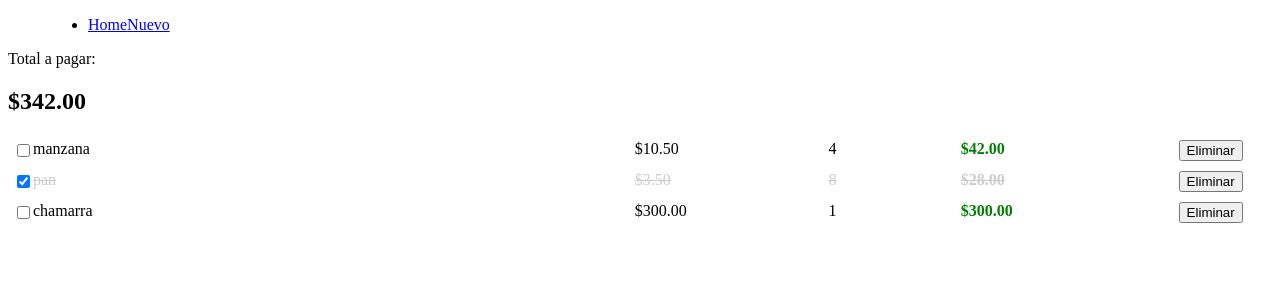
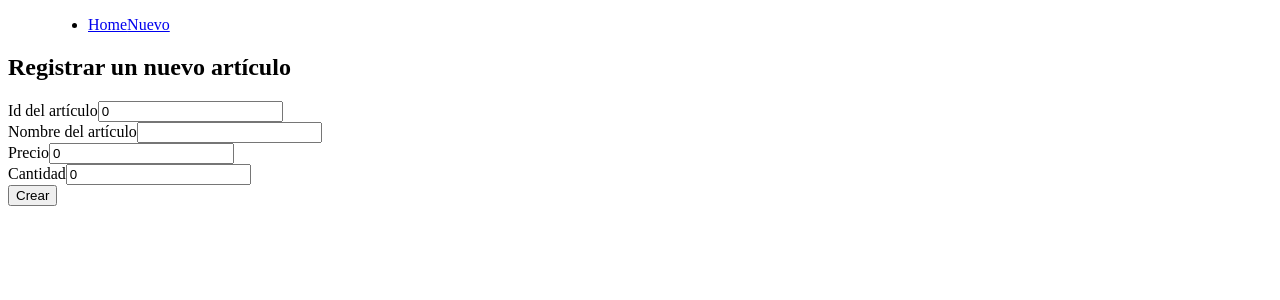
Before and after one commit to candelariaretamal/trabajoPractico, an Angular app: page /add in a window 1280 px wide. Before the commit this address led to /. Shown: the top 300 px of the page. Built offline with nearby package versions, Linux system fonts and the light colour scheme.

Commit message:
cree un formulario para agregar un articulo, agregue rutas, un nuevo componente addItem y cree un servicio para item

```diff
--- a/src/app/app-routing.module.ts
+++ b/src/app/app-routing.module.ts
@@ -1,7 +1,19 @@
 import { NgModule } from '@angular/core';
 import { RouterModule, Routes } from '@angular/router';
+import { ItemsComponent } from './components/items/items.component';
+import { AdditemComponent } from './components/additem/additem.component';
 
-const routes: Routes = [];
+
+const routes: Routes = [
+  {
+    path: '',
+    component: ItemsComponent
+  },
+  {
+    path:'add',
+    component: AdditemComponent
+  }
+];
 
 @NgModule({
   imports: [RouterModule.forRoot(routes)],
--- a/src/app/app.component.html
+++ b/src/app/app.component.html
@@ -1,4 +1,4 @@
 <div>
     <app-header></app-header>
-    <app-items></app-items>
+    <router-outlet></router-outlet>
 </div>
--- /dev/null
+++ b/src/app/components/additem/additem.component.html
@@ -0,0 +1,22 @@
+<form action="" (ngSubmit)="onSubmit()">
+    <h2>Registrar un nuevo artículo</h2>
+
+    <div>
+        <label for="">Id del artículo</label>
+        <input type="text" name="id" id="" [(ngModel)]="id">
+    </div>
+    <div>
+        <label for="">Nombre del artículo</label>
+        <input type="text" name="title" id="" [(ngModel)]="title">
+    </div>
+    <div>
+        <label for="">Precio</label>
+        <input type="text" name="price" id="" [(ngModel)]="price">
+    </div>
+    <div>
+        <label for="">Cantidad</label>
+        <input type="text" name="quantity" id="" [(ngModel)]="quantity">
+    </div>
+
+    <input type="submit" value="Crear">
+</form>
--- /dev/null
+++ b/src/app/components/additem/additem.component.ts
@@ -0,0 +1,36 @@
+import { Component, OnInit} from '@angular/core';
+import { Router } from '@angular/router';
+import { Item } from 'src/app/models/item';
+import { ItemService } from 'src/app/services/item.service';
+
+@Component({
+  selector: 'app-additem',
+  templateUrl: './additem.component.html',
+  styleUrls: ['./additem.component.css']
+})
+export class AdditemComponent implements OnInit{
+
+
+  id:number=0;
+  title:string= '';
+  price:number= 0;
+  quantity:number= 0;
+
+  constructor(private itemService: ItemService, private router:Router){}
+
+  ngOnInit(): void {
+
+  }
+
+  onSubmit(){
+    const item = new Item();
+    item.id = this.id;
+    item.title = this.title;
+    item.price = this.price;
+    item.quantity = this.quantity;
+    item.completed = false;
+
+    this.itemService.addItem(item)
+     this.router.navigate(['/']);
+  }
+}
--- a/src/app/components/items/items.component.ts
+++ b/src/app/components/items/items.component.ts
@@ -1,5 +1,6 @@
 import { Component, OnInit} from '@angular/core';
 import { Item } from '../../models/item'
+import { ItemService } from '../../services/item.service';
 
 @Component({
   selector: 'app-items',
@@ -11,32 +12,11 @@
     items: Item[]=[];
     total: number=0;
 
-  constructor(){}
+  constructor(private itemService:ItemService){}
 
   ngOnInit(): void {
-    this.items=[
-      {
-        id:0,
-        title: 'manzana',
-        price: 10.5,
-        quantity:4,
-        completed:false
-      },
-      {
-        id:1,
-        title: 'pan',
-        price: 3.5,
-        quantity:8,
-        completed:true
-      },
-      {
-        id:2,
-        title: 'chamarra',
-        price: 300,
-        quantity:1,
-        completed:false
-      }
-    ];
+    //this.items=[];\
+    this.items= this.itemService.getItems();
     this.getTotal();
   }
 
--- /dev/null
+++ b/src/app/services/item.service.ts
@@ -0,0 +1,43 @@
+import { Injectable } from '@angular/core';
+import { Item } from '../models/item';
+
+@Injectable({
+  providedIn: 'root'
+})
+export class ItemService {
+
+  items: Item[]=[
+    {
+    id:0,
+    title: 'manzana',
+    price: 10.5,
+    quantity:4,
+    completed:false
+    },
+    {
+      id:1,
+      title: 'pan',
+      price: 3.5,
+      quantity:8,
+      completed:true
+    },
+    {
+      id:2,
+      title: 'chamarra',
+      price: 300,
+      quantity:1,
+      completed:false
+    }
+  ];
+
+  constructor() { }
+
+  getItems(){
+    return this.items;
+  }
+
+  addItem(item:Item){
+    this.items.unshift(item);
+  }
+
+}
```
Also changed, not shown: src/app/app.module.ts (+6 -2 lines), src/app/components/additem/additem.component.css (added).
